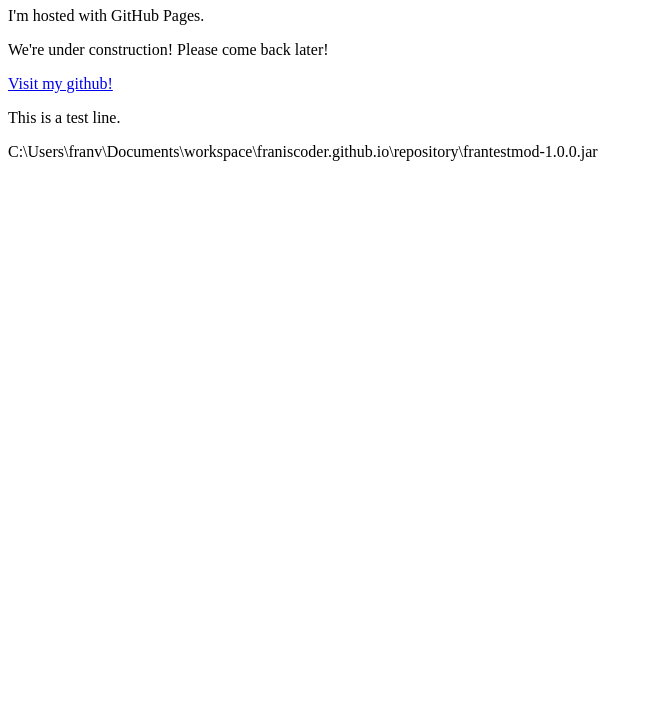
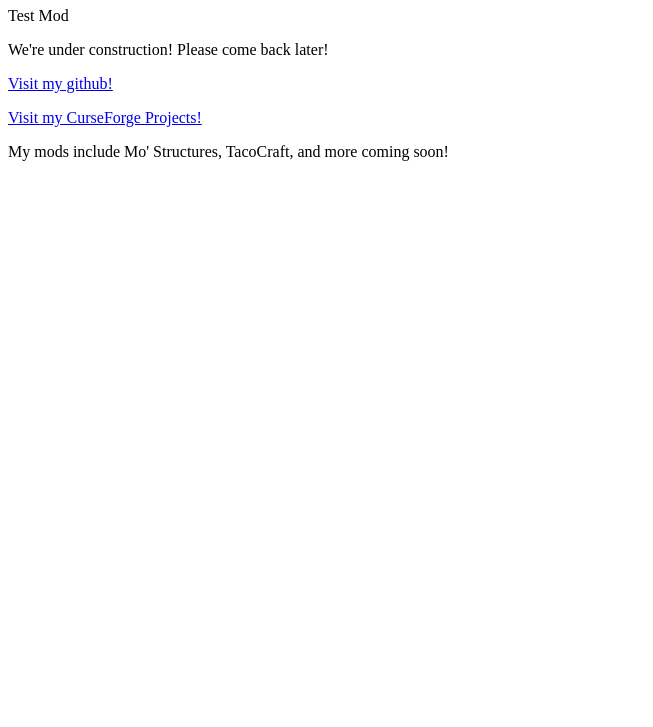
Before and after one commit to franiscoder/franiscoder.github.io, a plain HTML site: page index.html in a window 1280 px wide. Shown: the part 73-800 px from the top of the page, without its empty margins (0-653 px from the left). Drawn offline with Linux system fonts and the light colour scheme.

Commit message:
April Update 2.0

```diff
--- a/index.html
+++ b/index.html
@@ -2,10 +2,10 @@
 <html>
 <body>
 <h1>Fran's Mods</h1>
-<p>I'm hosted with GitHub Pages.</p>
+<p>Test Mod</p>
 <p> We're under construction! Please come back later!</p>
-<p>  <a href="https://github.com/franiscoder">Visit my github!</a>  </p>
-<p>  This is a test line. </p>
+<p> <a href="https://github.com/franiscoder">Visit my github!</a>  </p>
+<p> <a href="https://www.curseforge.com/members/franiscoder/projects">Visit my CurseForge Projects!</a></p>
+<p> My mods include Mo' Structures, TacoCraft, and more coming soon!</p>
 </body>
 </html>
-C:\Users\franv\Documents\workspace\franiscoder.github.io\repository\frantestmod-1.0.0.jar
```
Also changed, not shown: repository/index.html (deleted, +0 -10 lines), 4 other files.
